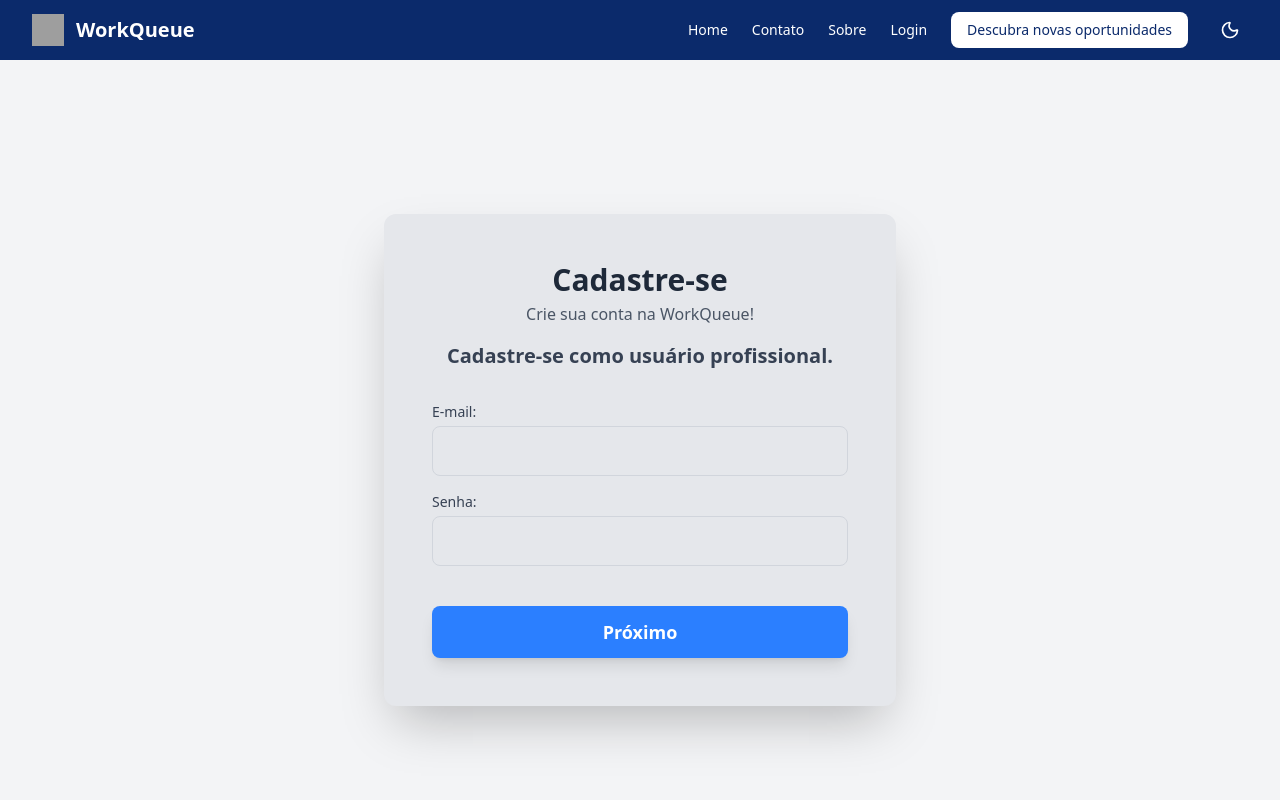
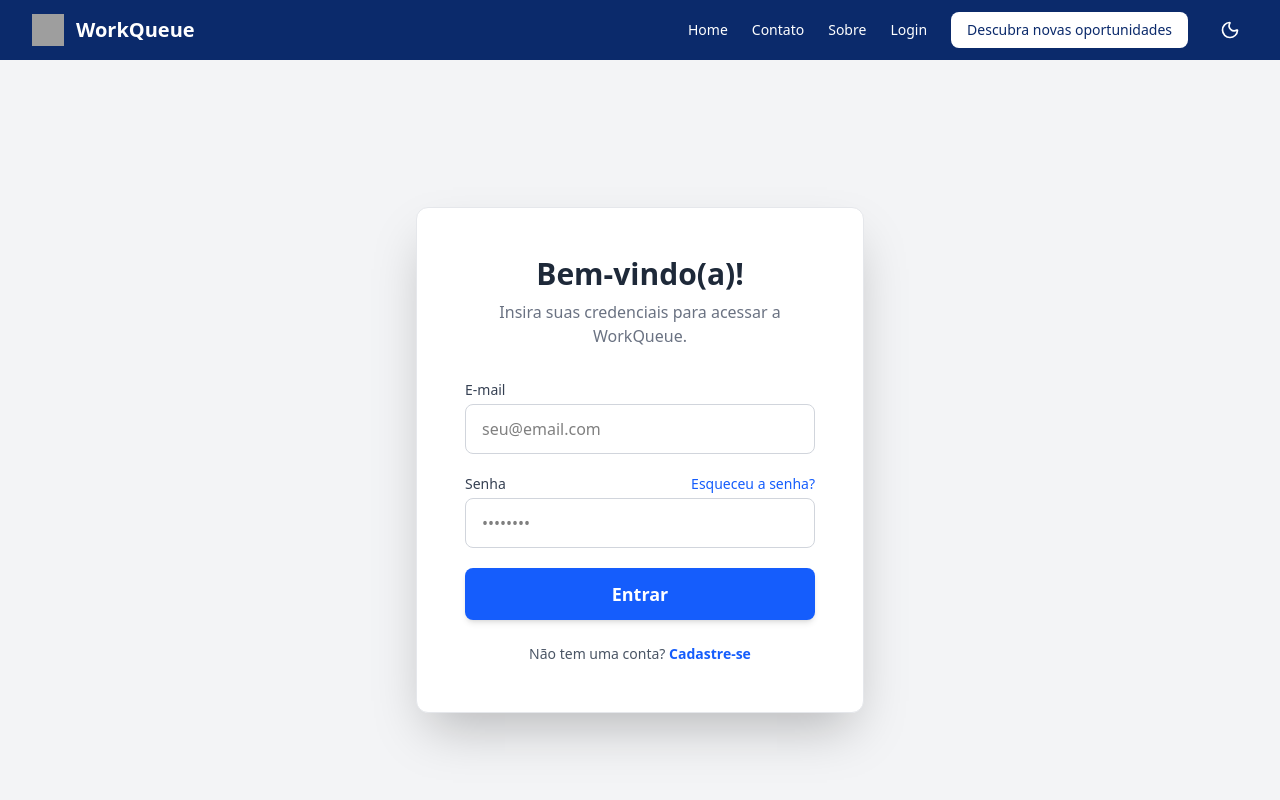
Before and after one commit to Global-Solution-Future-At-Work/Front-e-Web-Workqueue, a React app in the folder frontend/: page /login in a window 1280 px wide. Shown: the top 800 px of the page. Built offline with nearby package versions, Linux system fonts and the light colour scheme; grey boxes are pictures that could not be loaded; the HTML template or start-up script is replaced by a standard one.

Commit message:
feat: login funcionando

```diff
--- a/frontend/src/pages/HomePage.jsx
+++ b/frontend/src/pages/HomePage.jsx
@@ -27,9 +27,9 @@
         </p>
 
         <div className="mt-6 flex flex-col items-center md:items-start gap-2">
-          <button className="border border-gray-400 text-gray-800 rounded-full px-6 py-2 text-sm hover:bg-gray-100 transition">
+          <Link to="/login" className="border border-gray-400 text-gray-800 rounded-full px-6 py-2 text-sm hover:bg-gray-100 transition">
             Entrar com e-mail
-          </button>
+          </Link>
           <p className="text-xs text-gray-500">
             Ainda não faz parte da WorkQueue?{" "}
             <span className="text-blue-600 hover:underline cursor-pointer">
--- a/frontend/src/pages/Login.jsx
+++ b/frontend/src/pages/Login.jsx
@@ -1,5 +1,4 @@
 import React, { useState } from 'react';
-
 
 export default function LoginForm() {
   const [formData, setFormData] = useState({
@@ -7,45 +6,91 @@
     senha: '',
   });
 
+  const [isLoading, setIsLoading] = useState(false);
+  const [error, setError] = useState('');
+
   const handleChange = (e) => {
     const { name, value } = e.target;
     setFormData(prev => ({ ...prev, [name]: value }));
   };
 
-  const handleSubmit = (e) => {
+  const handleSubmit = async (e) => {
     e.preventDefault();
-    if (formData.senha !== formData.confirmarSenha) {
-      alert('As senhas não coincidem!');
-      return;
+    setError(''); // Limpa erros anteriores
+
+    try {
+      setIsLoading(true);
+
+      // --- SEU ENDPOINT DE LOGIN ---
+      const endpoint = 'http://127.0.0.1:3000/login';
+
+      const response = await fetch(endpoint, {
+        method: 'POST',
+        headers: {
+          'Content-Type': 'application/json',
+        },
+        body: JSON.stringify({
+          email: formData.email,
+          senha: formData.senha,
+        }),
+      });
+
+      const data = await response.json();
+
+      if (!response.ok) {
+        // Trata erros como "Senha incorreta" ou "Usuário não encontrado"
+        throw new Error(data.message || 'Credenciais inválidas.');
+      }
+
+      // --- SUCESSO NO LOGIN ---
+      console.log('Login realizado:', data);
+
+      // 1. Salvar o Token (Exemplo usando localStorage)
+      // Adapte 'accessToken' para o nome que sua API retorna (ex: data.token, data.jwt)
+      if (data.accessToken) {
+        localStorage.setItem('token', data.accessToken);
+      }
+
+      // 2. Salvar dados do usuário (opcional)
+      if (data.user) {
+        localStorage.setItem('user', JSON.stringify(data.user));
+      }
+
+      // 3. Redirecionar para a dashboard
+      // Se estiver usando React Router: navigate('/dashboard');
+      window.location.href = '/feed';
+
+    } catch (err) {
+      console.error('Erro de login:', err);
+      setError(err.message || 'Erro ao conectar com o servidor.');
+    } finally {
+      setIsLoading(false);
     }
-
-    console.log('Dados submetidos (Usuário Profissional):', formData);
-    alert('Cadastro inicial enviado! Prosseguindo para o próximo passo do formulário.');
   };
 
   return (
     <div className="min-h-screen flex items-center justify-center bg-gray-100 p-4">
-
-      <div className="bg-gray-200 p-8 sm:p-12 rounded-xl shadow-2xl max-w-lg w-full">
+      <div className="bg-white p-8 sm:p-12 rounded-xl shadow-2xl max-w-md w-full border border-gray-200">
 
         <div className="mb-8 text-center">
-            <h1 className="text-3xl font-bold text-gray-800">
-                Cadastre-se
-            </h1>
-            <p className="text-gray-600 mt-1 mb-4">
-                Crie sua conta na WorkQueue!
+            <h1 className="text-3xl font-bold text-gray-800">Bem-vindo(a)!</h1>
+            <p className="text-gray-500 mt-2">
+                Insira suas credenciais para acessar a WorkQueue.
             </p>
-            <h2 className="text-xl font-semibold text-gray-700">
-                Cadastre-se como usuário profissional.
-            </h2>
         </div>
 
-        <form onSubmit={handleSubmit} className="space-y-4">
+        {/* Feedback de Erro */}
+        {error && (
+          <div className="mb-4 p-3 rounded bg-red-50 border border-red-200 text-red-600 text-sm text-center">
+            {error}
+          </div>
+        )}
 
+        <form onSubmit={handleSubmit} className="space-y-5">
 
           <div>
-            <label htmlFor="email" className="block text-sm font-medium text-gray-700 text-left mb-1">
-              E-mail:
+            <label htmlFor="email" className="block text-sm font-medium text-gray-700 mb-1">
+              E-mail
             </label>
             <input
               type="email"
@@ -54,14 +99,22 @@
               value={formData.email}
               onChange={handleChange}
               required
-              className="w-full px-4 py-3 border border-gray-300 rounded-lg focus:ring-blue-500 focus:border-blue-500 transition duration-150"
+              placeholder="seu@email.com"
+              disabled={isLoading}
+              className="w-full px-4 py-3 border border-gray-300 rounded-lg focus:ring-2 focus:ring-blue-500 focus:border-blue-500 outline-none transition-all disabled:bg-gray-50"
             />
           </div>
 
           <div>
-            <label htmlFor="senha" className="block text-sm font-medium text-gray-700 text-left mb-1">
-              Senha:
-            </label>
+            <div className="flex justify-between items-center mb-1">
+                <label htmlFor="senha" className="block text-sm font-medium text-gray-700">
+                Senha
+                </label>
+                {/* Link para recuperação de senha (Opcional) */}
+                <a href="/recuperar-senha" class="text-sm text-blue-600 hover:underline">
+                    Esqueceu a senha?
+                </a>
+            </div>
             <input
               type="password"
               id="senha"
@@ -69,25 +122,28 @@
               value={formData.senha}
               onChange={handleChange}
               required
-              minLength="8"
-              className="w-full px-4 py-3 border border-gray-300 rounded-lg focus:ring-blue-500 focus:border-blue-500 transition duration-150"
+              placeholder="••••••••"
+              disabled={isLoading}
+              className="w-full px-4 py-3 border border-gray-300 rounded-lg focus:ring-2 focus:ring-blue-500 focus:border-blue-500 outline-none transition-all disabled:bg-gray-50"
             />
           </div>
 
-
-
-
-
-
-
           <button
             type="submit"
-            className="w-full mt-6 px-4 py-3 bg-blue-500 text-white rounded-lg text-lg font-semibold hover:bg-blue-600 transition duration-150 shadow-lg"
+            disabled={isLoading}
+            className={`w-full mt-2 px-4 py-3 bg-blue-600 text-white rounded-lg text-lg font-semibold hover:bg-blue-700 active:bg-blue-800 transition duration-150 shadow-md flex justify-center items-center ${isLoading ? 'opacity-70 cursor-not-allowed' : ''}`}
           >
-            Próximo
+            {isLoading ? 'Entrando...' : 'Entrar'}
           </button>
 
         </form>
+
+        <div className="mt-6 text-center text-sm text-gray-600">
+            Não tem uma conta?{' '}
+            <a href="/cadastro" className="text-blue-600 font-semibold hover:underline">
+                Cadastre-se
+            </a>
+        </div>
 
       </div>
     </div>
```
Also changed, not shown: frontend/src/App.jsx (+5 -9 lines), 1 other file (tests, documents, lock files or other folders).
